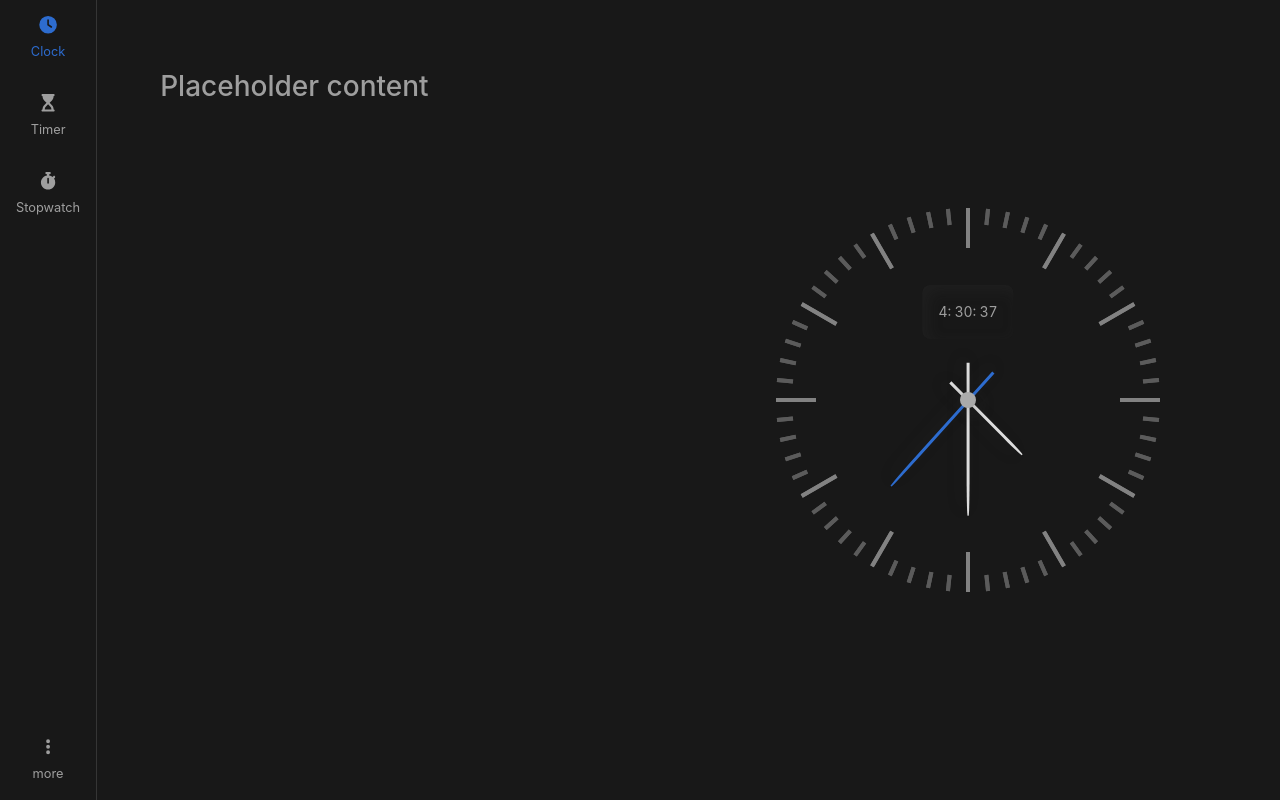
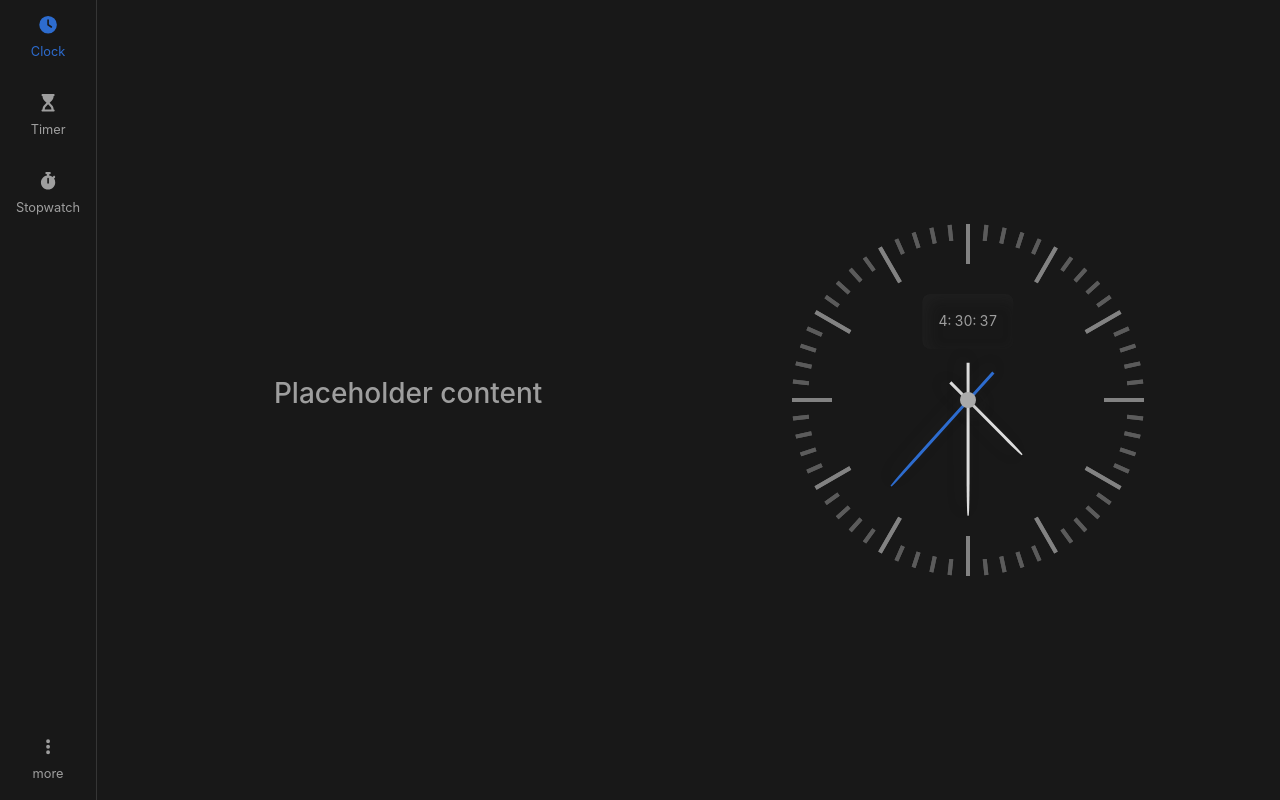
Before and after one commit to Klrfl/TellTime, a Vue app: page / in a window 1280 px wide. Built offline with nearby package versions, Linux system fonts and the light colour scheme.

Commit message:
simplify code

```diff
--- a/src/layouts/MainLayout.vue
+++ b/src/layouts/MainLayout.vue
@@ -49,18 +49,11 @@
     flex-direction: row;
   }
 
-  .container > * {
-    flex: 1 1 0;
-  }
-
   .container--side-content {
     order: -1;
     max-height: 100vh;
     flex: 1 1 0;
-  }
-
-  ul.list-container {
-    margin: auto 0;
+    align-items: center;
   }
 }
 </style>
```
